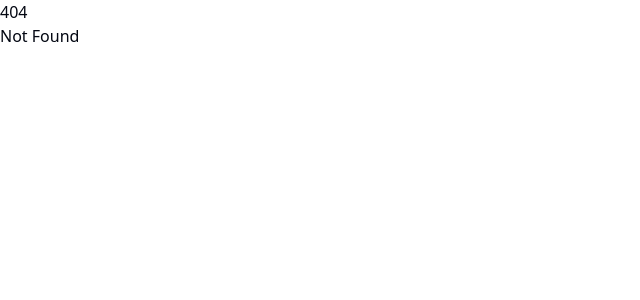
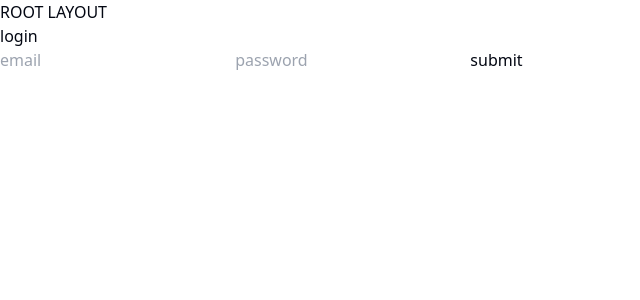
Before and after one commit to jediela/BudgIT, a SvelteKit app: page /login in a window 1280 px wide. Before the commit this address had no page. Shown: the top 300 px of the page, without its empty margins (0-640 px from the left). Built offline with nearby package versions, Linux system fonts and the light colour scheme.

Commit message:
basic login functionality. Stores refresh token in local storage.

```diff
--- a/src/app.html
+++ b/src/app.html
@@ -2,6 +2,7 @@
 <html lang="en">
 	<head>
 		<meta charset="utf-8" />
+		<title>BudgIT</title>
 		<link rel="icon" href="%sveltekit.assets%/favicon.png" />
 		<meta name="viewport" content="width=device-width, initial-scale=1" />
 		%sveltekit.head%
--- a/src/routes/+layout.svelte
+++ b/src/routes/+layout.svelte
@@ -3,4 +3,5 @@
 	let { children } = $props();
 </script>
 
+<div>ROOT LAYOUT</div>
 {@render children()}
--- /dev/null
+++ b/src/routes/login/+page.svelte
@@ -0,0 +1,38 @@
+<script lang="ts">
+	import type { PageData } from './login/$types';
+	let { data }: { data: PageData } = $props();
+
+	let email = $state('');
+	let password = $state('');
+
+	async function handleLogin(event: Event) {
+		event.preventDefault();
+
+		try {
+			const res = await fetch('/api/users/login', {
+				method: 'POST',
+				headers: {
+					'Content-Type': 'application/json'
+				},
+				body: JSON.stringify({ email, password })
+			});
+
+			const data = await res.json();
+
+			if (data.status === 'error') {
+				throw new Error(data.message);
+			}
+
+            localStorage.setItem('refreshToken', data.refreshToken);
+            window.location.href = '/dashboard'; // Change this URL as needed
+
+		} catch (error) {}
+	}
+</script>
+
+<div>login</div>
+<form onsubmit={handleLogin}>
+	<input placeholder="email" bind:value={email} type="text" />
+	<input placeholder="password" bind:value={password} type="text" />
+	<button type="submit">submit</button>
+</form>
--- /dev/null
+++ b/src/routes/signup/+page.svelte
@@ -0,0 +1 @@
+<div>Signup page</div>
```
